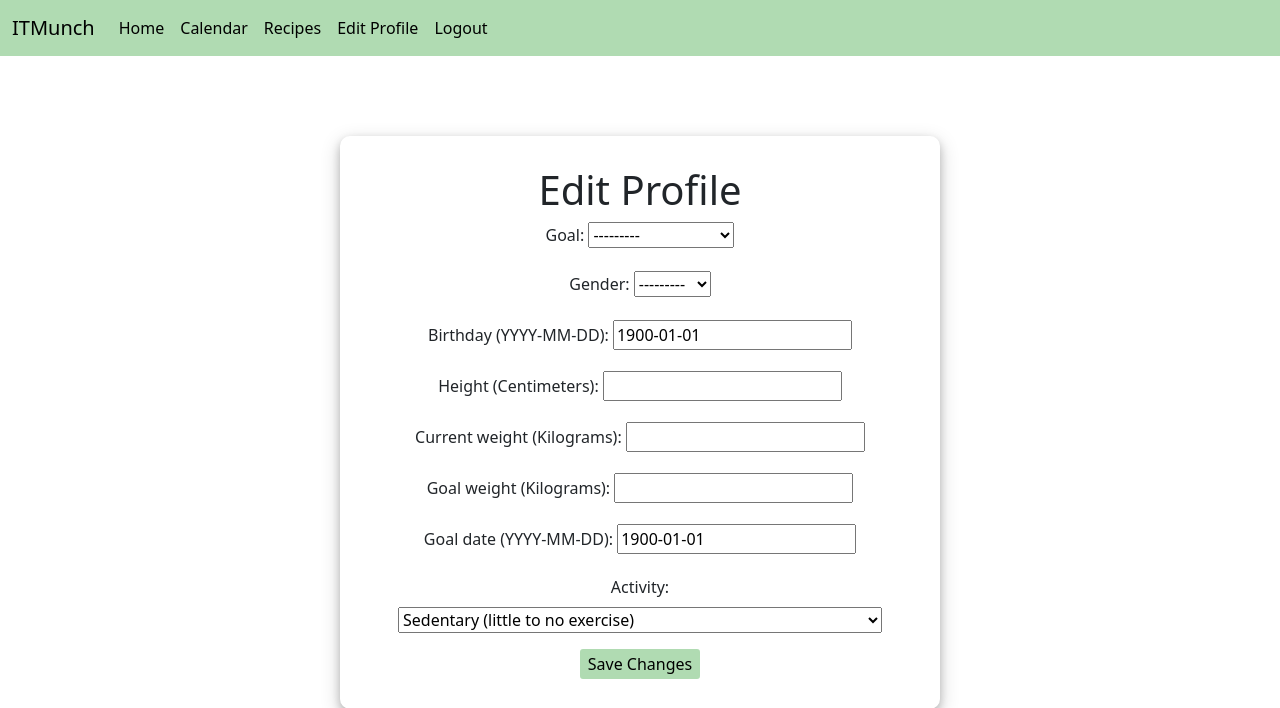
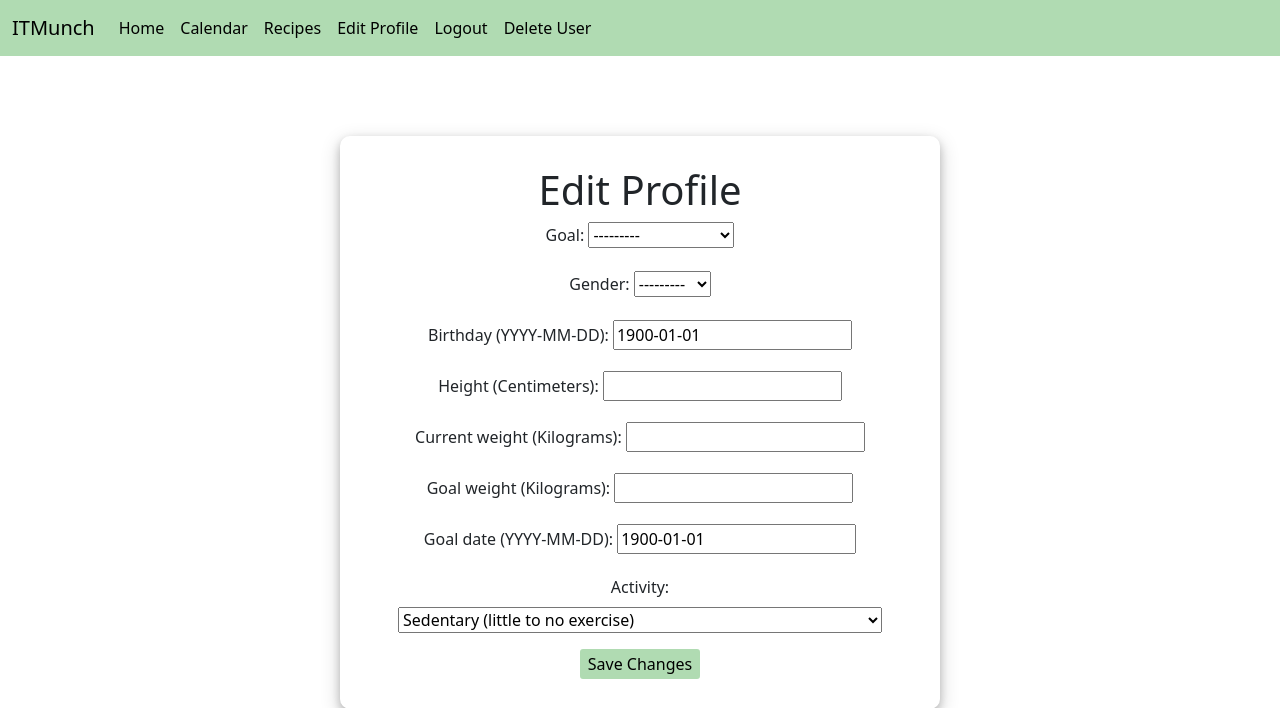
Before and after one commit to Noahruiters/webprog_final_project, a Django app: page /itmunch/edit/ in a window 1280 px wide. Shown: the top 708 px of the page. Run offline with Django 4.2, Linux system fonts and the light colour scheme; a user stored in the database is signed in; data comes from the database, SQL or seed files in the repository; some libraries are stand-ins or nearby versions.

Commit message:
adding delete user

```diff
--- a/ITMunch/app_itmunch/templates/app_itmunch/layout1.html
+++ b/ITMunch/app_itmunch/templates/app_itmunch/layout1.html
@@ -36,6 +36,12 @@
               <li class="nav-item">
                 <a class="nav-link" href="{% url 'app_itmunch:logout' %}">Logout</a>
               </li>
+              <li class="nav-item">
+                <a class="nav-link" href="{% url 'app_itmunch:delete_user' user.id %}"
+                onclick="return confirm('Are you sure you want to delete your account?');">
+                    Delete User
+                </a>
+              </li>
             </ul>
           </div>
         </div>
--- a/ITMunch/app_itmunch/urls.py
+++ b/ITMunch/app_itmunch/urls.py
@@ -20,5 +20,6 @@ urlpatterns = [
     path('add_to_cart/<int:fdcId>/', views.add_to_cart, name='add_to_cart'),
     path('cart/', views.cart_view, name='cart'),
     path('cart/remove/<int:food_id>/', views.remove_from_cart, name='remove_from_cart'),
+    path('delete_user/<int:user_id>/', views.delete_user_view, name='delete_user'),
 
 ]
--- a/ITMunch/app_itmunch/views.py
+++ b/ITMunch/app_itmunch/views.py
@@ -155,6 +155,29 @@ def logout_view(request):
 
     logout(request)
     return redirect('app_itmunch:login')
+
+
+def delete_user_view(request, user_id):
+    """Delete user view for the application.
+
+    Args:
+        request (HttpRequest): The request object used to generate this response.
+        user_id (int): The ID of the user to delete.
+
+    Returns:
+        HttpResponseRedirect: Redirects to the login page after user deletion.
+    """
+
+    # Get the user object by ID, if not found return 404
+    user = get_object_or_404(User, id=user_id)
+
+    # Check if the user making the request is the user to be deleted or has appropriate permissions
+    if request.user == user or request.user.is_staff:
+        user.delete()  # Delete the user
+        logout(request)  # Log out the current session
+        return redirect('app_itmunch:login')  # Redirect to the login page
+    else:
+        return redirect('app_itmunch:index')  # Redirect to a different page if unauthorized
 
 def questions_view(request):
     """Questions view for the application.
```
